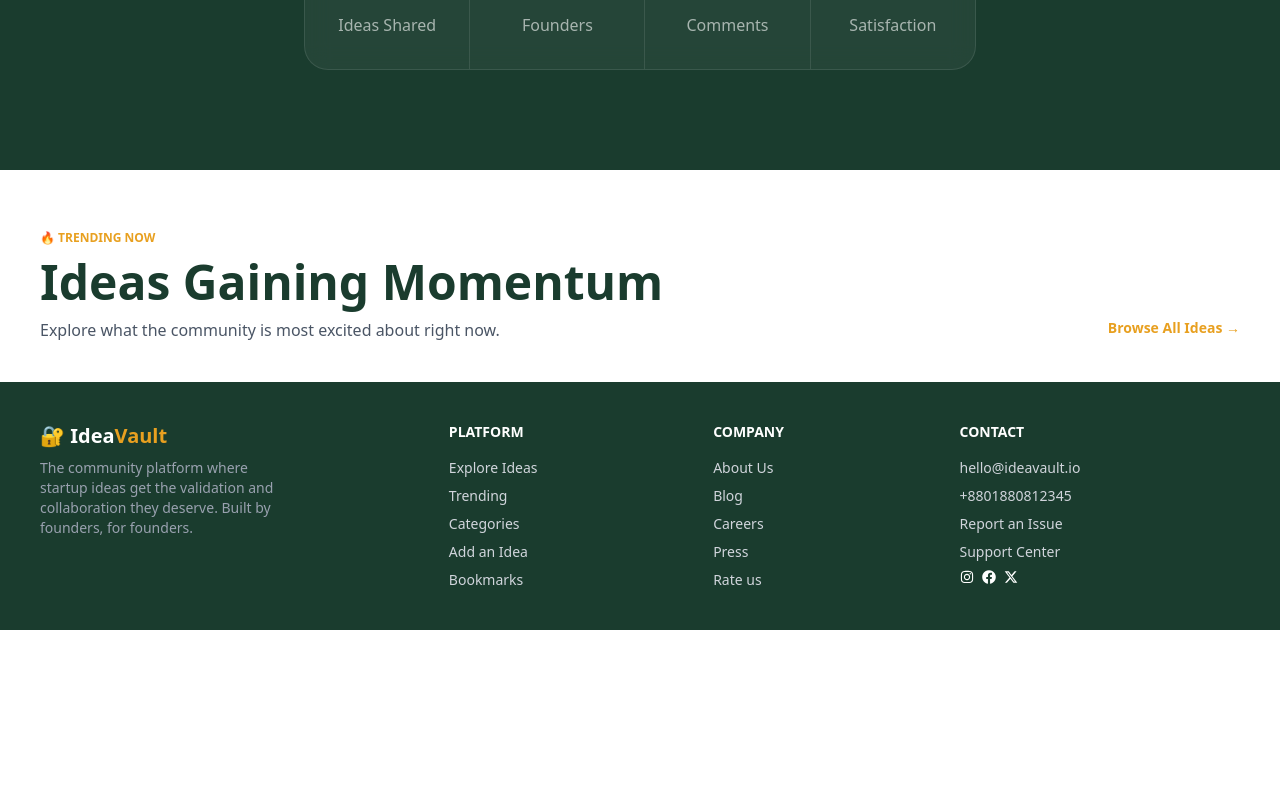
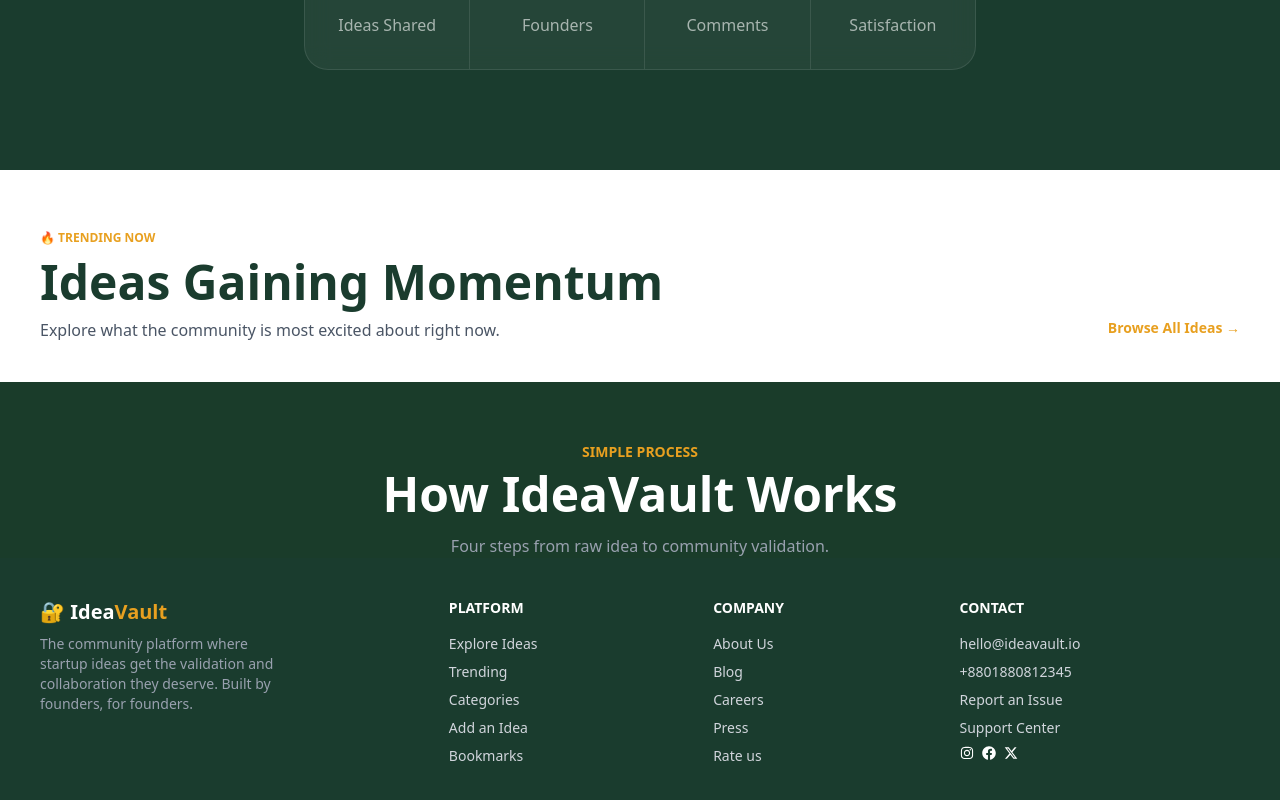
Before and after one commit to nijum-dev/b13-a09, a Next.js app: page / in a window 1280 px wide. Shown: the part 698-1498 px from the top of the page. Before the commit the page ends 1328 px from the top, so only its background shows below. Built offline with nearby package versions, Linux system fonts and the light colour scheme.

Commit message:
added an extra section of features

```diff
--- a/src/app/layout.js
+++ b/src/app/layout.js
@@ -4,6 +4,7 @@ import Navbar from "@/components/Navbar";
 import Hero from "@/components/Hero";
 import Cards from "@/components/Cards";
 import Footer from "@/components/Footer";
+import ExtraOne from "@/components/Extraone";
 
 const geistSans = Geist({
   variable: "--font-geist-sans",
@@ -30,6 +31,7 @@ export default function RootLayout({ children }) {
         <Navbar></Navbar>
         <Hero></Hero>
         <Cards></Cards>
+        <ExtraOne></ExtraOne>
         {children}
         <Footer></Footer>
 
--- /dev/null
+++ b/src/components/Extraone.jsx
@@ -0,0 +1,16 @@
+import React from 'react';
+
+const ExtraOne = () => {
+    return (
+        <div>
+            <div className='bg-[#1A3C2A] text-center items-center pt-15'>
+                <h5 className='text-[#E8A020] font-semibold text-sm '>SIMPLE PROCESS</h5>
+                <h1 className='text-white font-bold text-5xl mt-2'>How IdeaVault Works</h1>
+                <p className='text-gray-400 text-md mt-4'>Four steps from raw idea to community validation.</p>
+
+            </div>
+        </div>
+    );
+};
+<h5>SIMPLE PROCESS</h5>
+export default ExtraOne;
```
